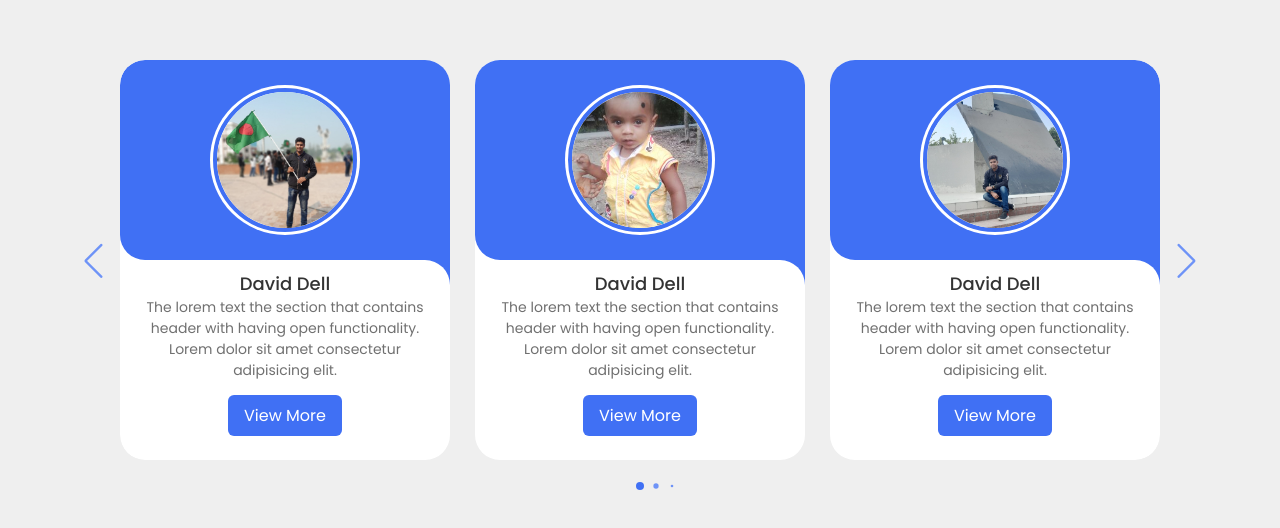
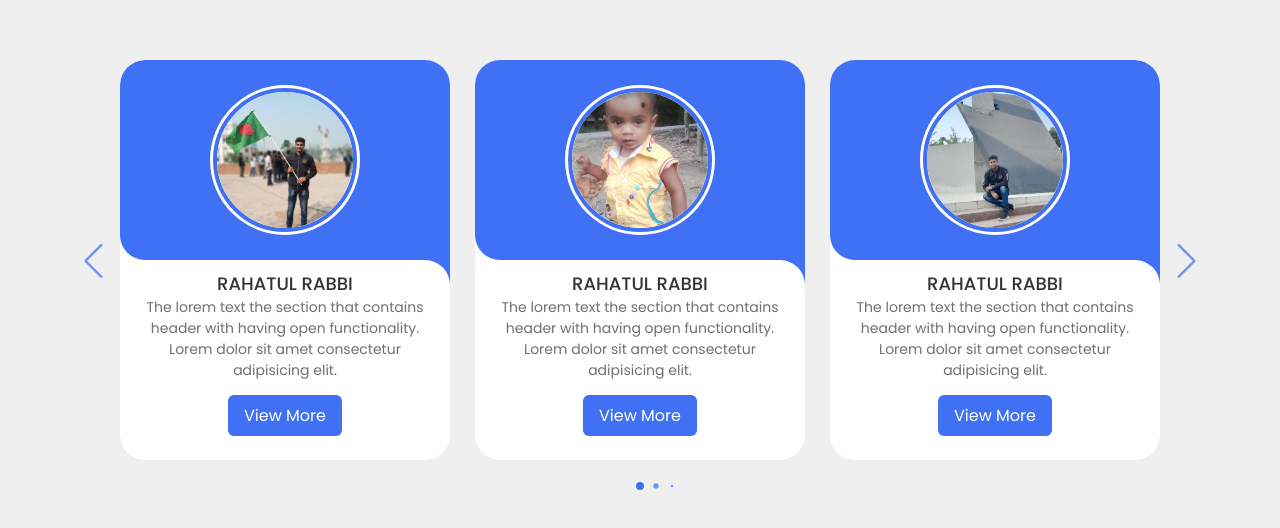
Before and after one commit to learnwithfair/java-script, a plain HTML site: page project/Responsive Card Slider/index.html in a window 1280 px wide. Shown: the part 140-668 px from the top of the page. Drawn offline with Linux system fonts and the light colour scheme.

Commit message:
Update index.html

```diff
--- a/project/Responsive Card Slider/index.html
+++ b/project/Responsive Card Slider/index.html
@@ -28,7 +28,7 @@
                         </div>
 
                         <div class="card-content">
-                            <h2 class="name">David Dell</h2>
+                            <h2 class="name">RAHATUL RABBI</h2>
                             <p class="description">The lorem text the section that contains header with having open functionality. Lorem dolor sit amet consectetur adipisicing elit.</p>
 
                             <button class="button">View More</button>
@@ -44,7 +44,7 @@
                         </div>
 
                         <div class="card-content">
-                            <h2 class="name">David Dell</h2>
+                            <h2 class="name">RAHATUL RABBI</h2>
                             <p class="description">The lorem text the section that contains header with having open functionality. Lorem dolor sit amet consectetur adipisicing elit.</p>
 
                             <button class="button">View More</button>
@@ -60,7 +60,7 @@
                         </div>
 
                         <div class="card-content">
-                            <h2 class="name">David Dell</h2>
+                            <h2 class="name">RAHATUL RABBI</h2>
                             <p class="description">The lorem text the section that contains header with having open functionality. Lorem dolor sit amet consectetur adipisicing elit.</p>
 
                             <button class="button">View More</button>
@@ -76,7 +76,7 @@
                         </div>
 
                         <div class="card-content">
-                            <h2 class="name">David Dell</h2>
+                            <h2 class="name">RAHATUL RABBI</h2>
                             <p class="description">The lorem text the section that contains header with having open functionality. Lorem dolor sit amet consectetur adipisicing elit.</p>
 
                             <button class="button">View More</button>
@@ -92,7 +92,7 @@
                         </div>
 
                         <div class="card-content">
-                            <h2 class="name">David Dell</h2>
+                            <h2 class="name">RAHATUL RABBI</h2>
                             <p class="description">The lorem text the section that contains header with having open functionality. Lorem dolor sit amet consectetur adipisicing elit.</p>
 
                             <button class="button">View More</button>
@@ -108,7 +108,7 @@
                         </div>
 
                         <div class="card-content">
-                            <h2 class="name">David Dell</h2>
+                            <h2 class="name">RAHATUL RABBI</h2>
                             <p class="description">The lorem text the section that contains header with having open functionality. Lorem dolor sit amet consectetur adipisicing elit.</p>
 
                             <button class="button">View More</button>
```
